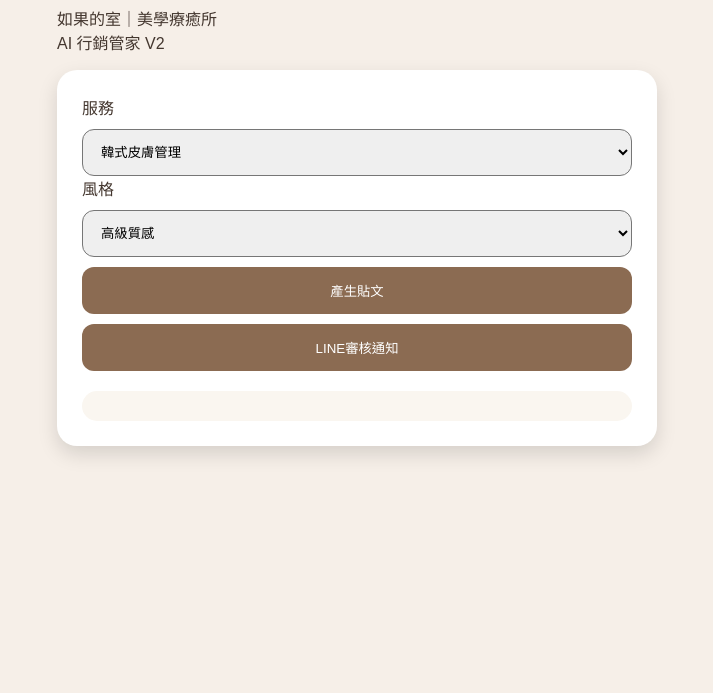
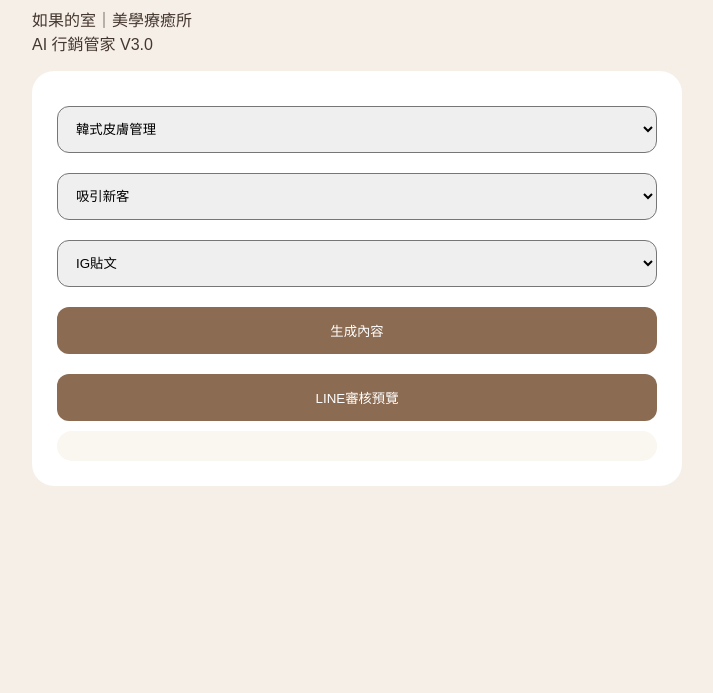
Before and after one commit to isetkimo/If-Atelier-AI, a plain HTML site: page index.html in a window 1280 px wide. Shown: the part 107-800 px from the top of the page, without its empty margins (283-996 px from the left). Drawn offline with Linux system fonts and the light colour scheme.

Commit message:
Add files via upload

```diff
--- /dev/null
+++ b/content-db.js
@@ -0,0 +1 @@
+const contentDB={"韓式皮膚管理":["透過專業護理，讓肌膚回到穩定舒服的狀態。","給肌膚一段休息時間，找回自然光澤。"],"日式美甲設計":["從指尖開始，展現自己的美麗細節。"],"臉部撥筋":["放鬆緊繃輪廓，讓肌膚與心情一起舒展。"]};
--- a/index.html
+++ b/index.html
@@ -1,38 +1 @@
-<!DOCTYPE html>
-<html lang="zh-Hant">
-<head>
-<meta charset="UTF-8">
-<meta name="viewport" content="width=device-width, initial-scale=1.0">
-<title>If Atelier AI V2</title>
-<link rel="stylesheet" href="style.css">
-</head>
-<body>
-<div class="container">
-<h1>If Atelier AI</h1>
-<p>如果的室｜美學療癒所<br>AI 行銷管家 V2</p>
-
-<div class="box">
-<label>服務</label>
-<select id="service">
-<option>韓式皮膚管理</option>
-<option>日式美甲設計</option>
-<option>臉部撥筋</option>
-<option>活動優惠</option>
-</select>
-
-<label>風格</label>
-<select id="tone">
-<option>高級質感</option>
-<option>溫暖療癒</option>
-<option>專業美容</option>
-</select>
-
-<button onclick="createPost()">產生貼文</button>
-<button onclick="sendLine()">LINE審核通知</button>
-
-<div id="output"></div>
-</div>
-</div>
-<script src="app.js"></script>
-</body>
-</html>
+<!DOCTYPE html><html lang='zh-Hant'><head><meta charset='UTF-8'><meta name='viewport' content='width=device-width,initial-scale=1.0'><title>If Atelier AI V3</title><link rel='stylesheet' href='style.css'></head><body><div class='app'><h1>🤍 If Atelier AI</h1><p>如果的室｜美學療癒所<br>AI 行銷管家 V3.0</p><div class='card'><select id='service'><option>韓式皮膚管理</option><option>日式美甲設計</option><option>臉部撥筋</option></select><select id='goal'><option>吸引新客</option><option>回訪老客</option><option>限時優惠</option></select><select id='platform'><option>IG貼文</option><option>IG限動</option><option>Reels</option></select><button onclick='generate()'>生成內容</button><button onclick='linePreview()'>LINE審核預覽</button><div id='result'></div></div></div><script src='content-db.js'></script><script src='app.js'></script></body></html>
--- /dev/null
+++ b/line-config.js
@@ -0,0 +1 @@
+// LINE Token設定位置
--- a/style.css
+++ b/style.css
@@ -1,34 +1 @@
-body{
-background:#f6efe8;
-font-family:"Noto Sans TC",sans-serif;
-color:#44372f;
-}
-.container{
-max-width:600px;
-margin:auto;
-padding:25px;
-}
-.box{
-background:white;
-padding:25px;
-border-radius:20px;
-box-shadow:0 8px 20px #0002;
-}
-select,button{
-width:100%;
-padding:14px;
-margin-top:10px;
-border-radius:12px;
-}
-button{
-background:#8b6b52;
-color:white;
-border:0;
-}
-#output{
-margin-top:20px;
-white-space:pre-line;
-background:#faf6f0;
-padding:15px;
-border-radius:15px;
-}
+body{background:#f6efe8;font-family:sans-serif;color:#44372f}.app{max-width:650px;margin:auto;padding:25px}.card{background:white;padding:25px;border-radius:22px}select,button{width:100%;padding:14px;margin:10px 0;border-radius:12px}button{background:#8b6b52;color:white;border:0}#result{white-space:pre-line;background:#faf6f0;padding:15px;border-radius:15px}
```
Also changed, not shown: README設定教學.txt.
